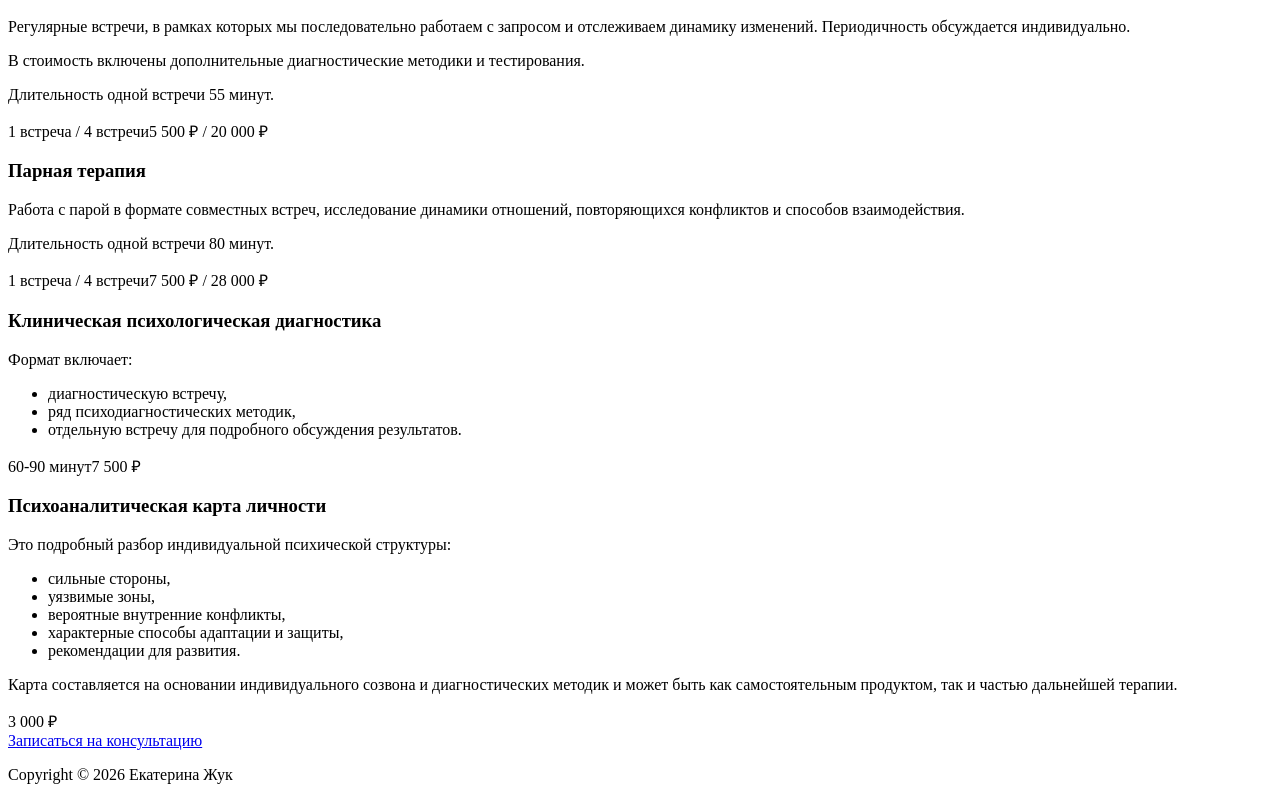
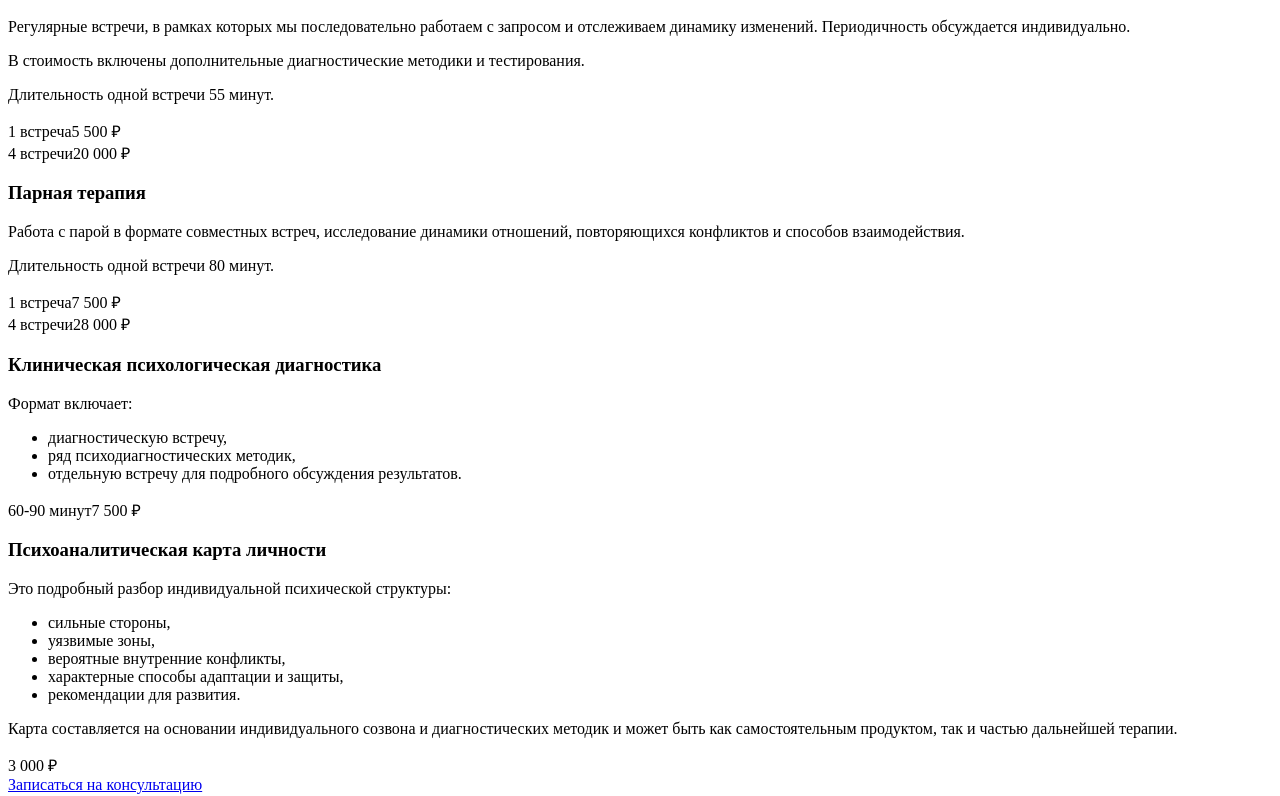
Before and after one commit to winerar/katezhuk, a React (Vite) app: page / in a window 1280 px wide. Shown: the part 1247-2043 px from the top of the page. Built offline with nearby package versions, Linux system fonts and the light colour scheme; the HTML template or start-up script is replaced by a standard one.

Commit message:
fix: refactor pricing structure in content.json and update PriceItem component to use packages for pricing display

```diff
--- a/src/assets/data/content.json
+++ b/src/assets/data/content.json
@@ -17,32 +17,33 @@
   "pricelist": [
     {
       "description": "Подходит для первичного запроса, прояснения ситуации или принятия решения о дальнейшем формате работы.\n\nРазовая встреча не предполагает длительного сопровождения, но может дать структурированное понимание происходящего и видение дальнейших шагов.",
-      "duration": "55 минут",
-      "price": "5 500 ₽",
+      "packages": [{ "name": "55 минут", "price": "5 500 ₽" }],
       "title": "Разовая консультация"
     },
     {
       "description": "Регулярные встречи, в рамках которых мы последовательно работаем с запросом и отслеживаем динамику изменений. Периодичность обсуждается индивидуально.\n\nВ стоимость включены дополнительные диагностические методики и тестирования.\n\nДлительность одной встречи 55 минут.",
-      "duration": "1 встреча / 4 встречи",
-      "price": "5 500 ₽ / 20 000 ₽",
+      "packages": [
+        { "name": "1 встреча", "price": "5 500 ₽" },
+        { "name": "4 встречи", "price": "20 000 ₽" }
+      ],
       "title": "Индивидуальная психотерапия"
     },
     {
       "description": "Работа с парой в формате совместных встреч, исследование динамики отношений, повторяющихся конфликтов и способов взаимодействия.\n\nДлительность одной встречи 80 минут.",
-      "duration": "1 встреча / 4 встречи",
-      "price": "7 500 ₽ / 28 000 ₽",
+      "packages": [
+        { "name": "1 встреча", "price": "7 500 ₽" },
+        { "name": "4 встречи", "price": "28 000 ₽" }
+      ],
       "title": "Парная терапия"
     },
     {
       "description": "Формат включает:\n* диагностическую встречу,\n* ряд психодиагностических методик,\n* отдельную встречу для подробного обсуждения результатов.",
-      "duration": "60-90 минут",
-      "price": "7 500 ₽",
+      "packages": [{ "name": "60-90 минут", "price": "7 500 ₽" }],
       "title": "Клиническая психологическая диагностика"
     },
     {
       "description": "Это подробный разбор индивидуальной психической структуры:\n* сильные стороны,\n* уязвимые зоны,\n* вероятные внутренние конфликты,\n* характерные способы адаптации и защиты,\n* рекомендации для развития.\n\nКарта составляется на основании индивидуального созвона и диагностических методик и может быть как самостоятельным продуктом, так и частью дальнейшей терапии.",
-      "duration": "",
-      "price": "3 000 ₽",
+      "packages": [{ "name": "", "price": "3 000 ₽" }],
       "title": "Психоаналитическая карта личности"
     }
   ],
--- a/src/components/organism/PriceItem.tsx
+++ b/src/components/organism/PriceItem.tsx
@@ -4,24 +4,27 @@ import Card from "../molecule/Card";
 type Props = {
   title: string;
   description: React.ReactNode;
-  price: string;
-  duration: string;
+  packages: { name: string; price: string }[];
 };
 
-function PriceItem({ title, description, price, duration }: Props) {
+function PriceItem({ title, description, packages }: Props) {
   return (
     <Card>
       <div>
         <Typography component="h3">{title}</Typography>
         <div className="markdown flex flex-col gap-3">{description}</div>
       </div>
-      <div className="flex items-center justify-between pt-6">
-        <Typography component="span" className="text-sm">
-          {duration}
-        </Typography>
-        <Typography component="span" className="font-numerical text-2xl">
-          {price}
-        </Typography>
+      <div className="pt-6">
+        {packages.map((pkg, index) => (
+          <div key={index} className="flex items-center justify-between gap-4">
+            <Typography component="span" className="text-sm">
+              {pkg.name}
+            </Typography>
+            <Typography component="span" className="font-numerical text-2xl">
+              {pkg.price}
+            </Typography>
+          </div>
+        ))}
       </div>
     </Card>
   );
--- a/src/components/organism/Pricelist.tsx
+++ b/src/components/organism/Pricelist.tsx
@@ -12,13 +12,12 @@ function Pricelist() {
       <Typography component="h2">{content.priceHeader}</Typography>
       <div className="flex flex-col gap-6">
         <div className="flex flex-col flex-wrap justify-center gap-3 gap-y-5 lg:flex-row">
-          {content.pricelist.map((price) => (
+          {content.pricelist.map((item) => (
             <PriceItem
-              key={price.title}
-              title={price.title}
-              description={<Markdown>{price.description}</Markdown>}
-              price={price.price}
-              duration={price.duration}
+              key={item.title}
+              title={item.title}
+              description={<Markdown>{item.description}</Markdown>}
+              packages={item.packages}
             />
           ))}
         </div>
```
Also changed, not shown: src/assets/images/noise.svg.
